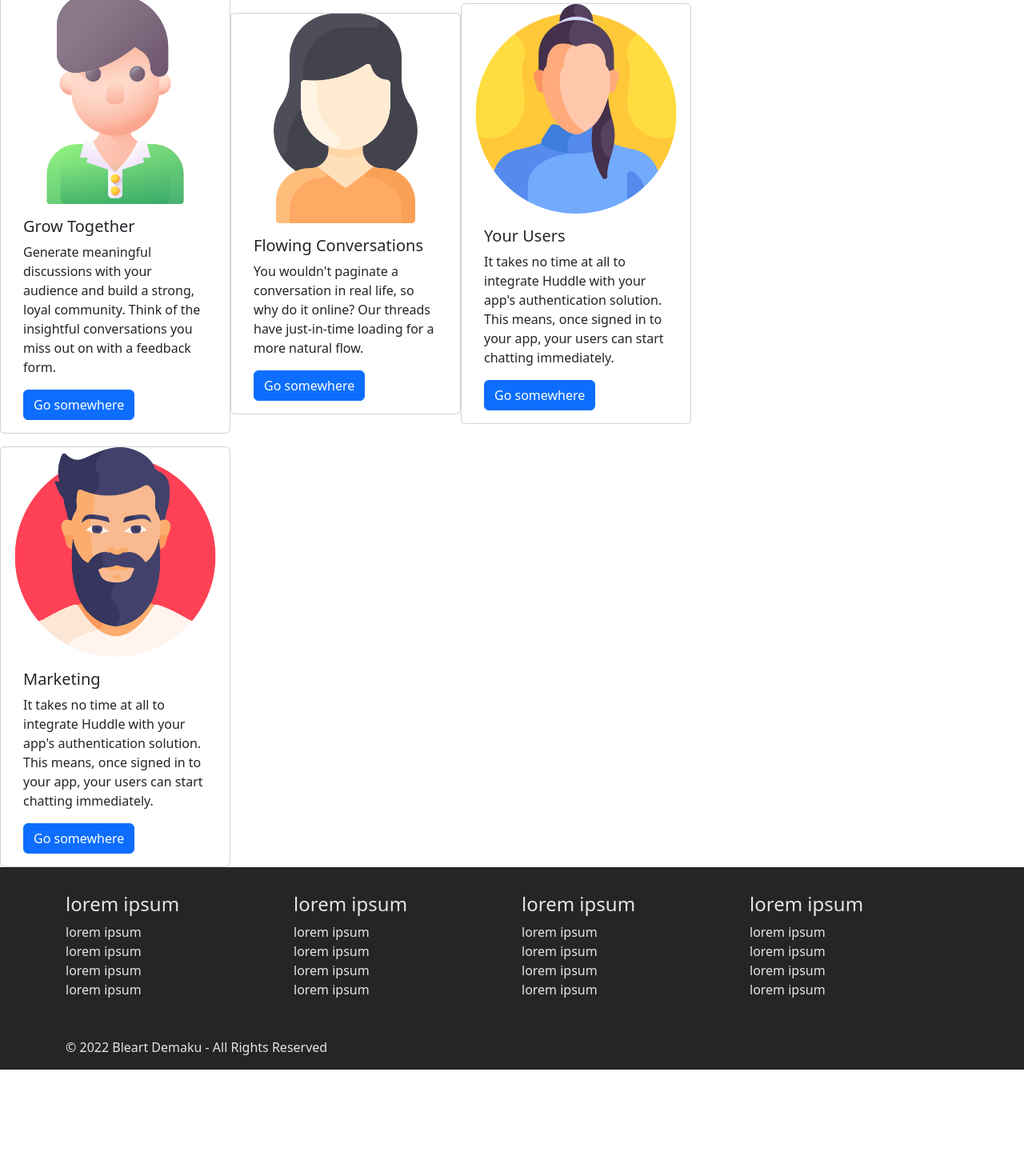
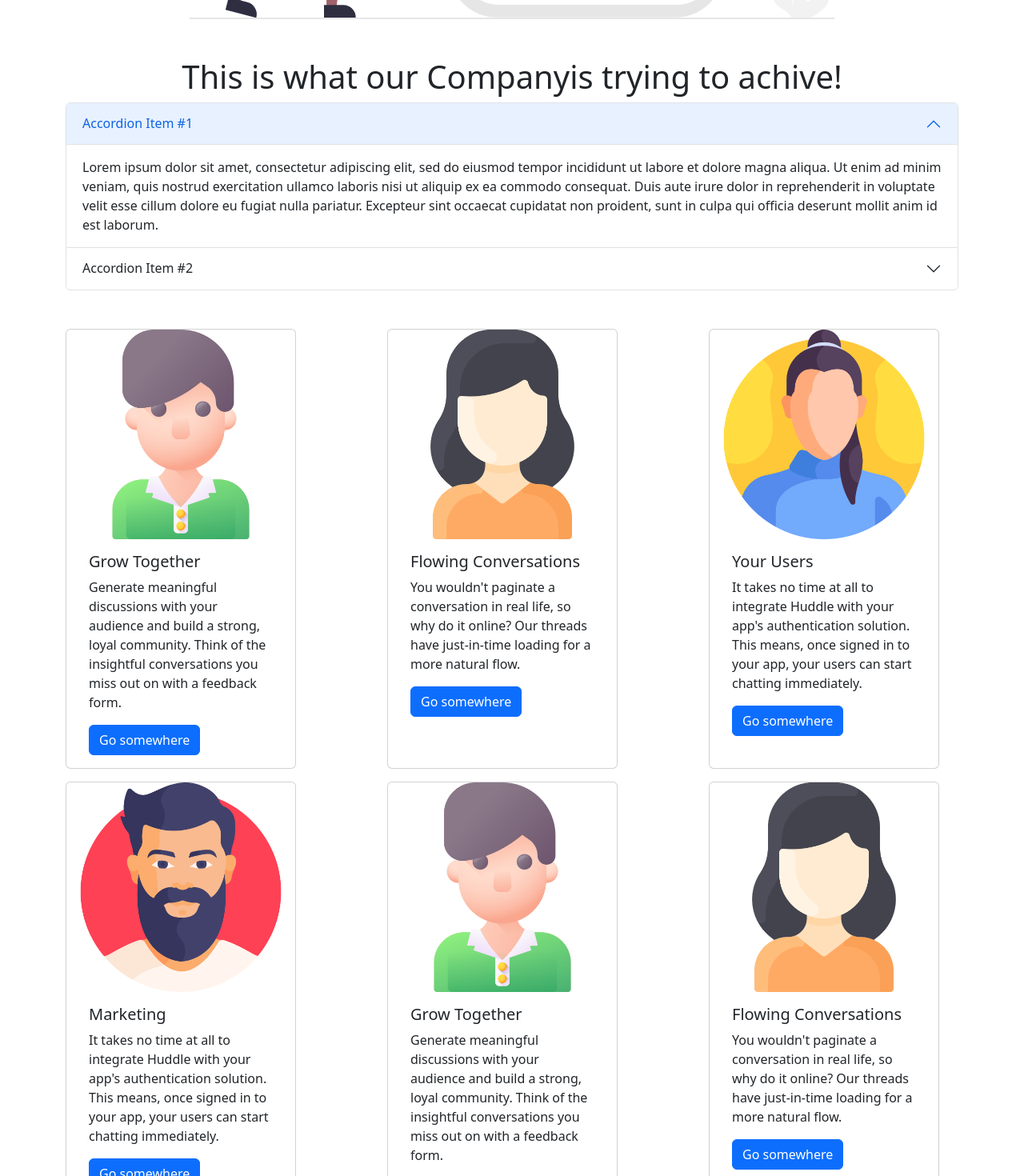
Before and after one commit to bleartdemaku/myproject, a React (Create React App) app: page /home in a window 1280 px wide. Shown: the part 780-2250 px from the top of the page at 80% size. Before the commit the page ends 1864 px from the top, so only its background shows below. Built offline with nearby package versions, Linux system fonts and the light colour scheme.

Commit message:
fixed card positions

```diff
--- a/src/App.js
+++ b/src/App.js
@@ -1,5 +1,4 @@
 import { Routes, Route } from "react-router-dom";
-import NavbarBootstrap from "./components/Navbar/NavbarBootstrap";
 import Login from "./pages/Login/Login";
 import Home from "../src/pages/Home/Home";
 import Services from "../src/pages/Services/Services";
@@ -8,12 +7,10 @@ import Contact from "../src/pages/Contact/Contact";
 import About from "../src/pages/About/About";
 import NoPage from "../src/pages/NoPage/NoPage";
 import "bootstrap/dist/css/bootstrap.min.css";
-import Footer from "./components/Footer/Footer";
 
 function App() {
   return (
     <>
-      <NavbarBootstrap />
       <Routes>
         <Route path="/" element={<Login />} />
         <Route path="/home" element={<Home />} />
@@ -23,7 +20,6 @@ function App() {
         <Route path="/about" element={<About />} />
         <Route path="*" element={<NoPage />} />
       </Routes>
-      <Footer/>
     </>
   );
 }
--- /dev/null
+++ b/src/components/Accordion/AccordionBootstrap.jsx
@@ -0,0 +1,35 @@
+import Accordion from 'react-bootstrap/Accordion';
+
+
+function AccordionBootstrap() {
+  return (
+    <Accordion defaultActiveKey="0">
+      <Accordion.Item eventKey="0">
+        <Accordion.Header>Accordion Item #1</Accordion.Header>
+        <Accordion.Body>
+          Lorem ipsum dolor sit amet, consectetur adipiscing elit, sed do
+          eiusmod tempor incididunt ut labore et dolore magna aliqua. Ut enim ad
+          minim veniam, quis nostrud exercitation ullamco laboris nisi ut
+          aliquip ex ea commodo consequat. Duis aute irure dolor in
+          reprehenderit in voluptate velit esse cillum dolore eu fugiat nulla
+          pariatur. Excepteur sint occaecat cupidatat non proident, sunt in
+          culpa qui officia deserunt mollit anim id est laborum.
+        </Accordion.Body>
+      </Accordion.Item>
+      <Accordion.Item eventKey="1">
+        <Accordion.Header>Accordion Item #2</Accordion.Header>
+        <Accordion.Body>
+          Lorem ipsum dolor sit amet, consectetur adipiscing elit, sed do
+          eiusmod tempor incididunt ut labore et dolore magna aliqua. Ut enim ad
+          minim veniam, quis nostrud exercitation ullamco laboris nisi ut
+          aliquip ex ea commodo consequat. Duis aute irure dolor in
+          reprehenderit in voluptate velit esse cillum dolore eu fugiat nulla
+          pariatur. Excepteur sint occaecat cupidatat non proident, sunt in
+          culpa qui officia deserunt mollit anim id est laborum.
+        </Accordion.Body>
+      </Accordion.Item>
+    </Accordion>
+  );
+}
+
+export default AccordionBootstrap;
--- a/src/components/Card/CardBootstrap.jsx
+++ b/src/components/Card/CardBootstrap.jsx
@@ -4,7 +4,7 @@ import "./CardBootstrap.scss";
 
 function CardBootstrap({ item: { id, title, body, image } }) {
   return (
-    <Card className="mt-3" style={{ width: "18rem" }}>
+    <Card className="card mb-3" style={{ width: "18rem", height: "550px" }}>
       <Card.Img variant="top" src={`./images/${image}`} alt="loading..." />
       <Card.Body>
         <Card.Title>{title}</Card.Title>
--- a/src/components/Card/CardBootstrap.scss
+++ b/src/components/Card/CardBootstrap.scss
@@ -1 +1,6 @@
-@import '../../theme/_colors.scss';
+@import "../../theme/_colors.scss";
+
+.button {
+    background-color: aqua;
+
+}
--- a/src/content/cardContent.jsx
+++ b/src/content/cardContent.jsx
@@ -23,6 +23,30 @@ const cardContent = [
     body: "It takes no time at all to integrate Huddle with your app's authentication solution. This means, once signed in to your app, your users can start chatting immediately.",
     image: "man.png",
   },
+  {
+    id: 5,
+    title: "Grow Together",
+    body: "Generate meaningful discussions with your audience and build a strong, loyal community. Think of the insightful conversations you miss out on with a feedback form.",
+    image: "boy.png",
+  },
+  {
+    id: 6,
+    title: "Flowing Conversations",
+    body: "You wouldn't paginate a conversation in real life, so why do it online? Our threads have just-in-time loading for a more natural flow.",
+    image: "woman.png",
+  },
+  {
+    id: 7,
+    title: "Your Users",
+    body: "It takes no time at all to integrate Huddle with your app's authentication solution. This means, once signed in to your app, your users can start chatting immediately.",
+    image: "woman2.png",
+  },
+  {
+    id: 8,
+    title: "Marketing",
+    body: "It takes no time at all to integrate Huddle with your app's authentication solution. This means, once signed in to your app, your users can start chatting immediately.",
+    image: "man.png",
+  },
 ]
 
 export default cardContent
--- a/src/pages/Home/Home.jsx
+++ b/src/pages/Home/Home.jsx
@@ -3,17 +3,27 @@ import CardBootstrap from "../../components/Card/CardBootstrap";
 import CarouselBootstrap from "../../components/Carousel/CarouselBootstrap";
 import Container from "react-bootstrap/Container";
 import cardContent from "../../content/cardContent";
+import NavbarBootstrap from "../../components/Navbar/NavbarBootstrap";
+import AccordionBootstrap from "../../components/Accordion/AccordionBootstrap";
+import "./Home.scss";
 
 function Home() {
   return (
-    <div>
-      <CarouselBootstrap />
-      <Container className="row">
-        {cardContent.map((item, index) => (
-          <CardBootstrap key={index} item={item} />
-        ))}
+    <>
+      <NavbarBootstrap />
+      <CarouselBootstrap className="carousel" />
+      <Container>
+        <h1 className="text">This is what our Companyis trying to achive!</h1>
+        <AccordionBootstrap />
       </Container>
-    </div>
+      <Container className="wrapper" >
+        <Container className="row d-flex justify-content-between">
+          {cardContent.map((item, index) => (
+            <CardBootstrap key={index} item={item} />
+          ))}
+        </Container>
+      </Container>
+    </>
   );
 }
 
--- a/src/pages/Home/Home.scss
+++ b/src/pages/Home/Home.scss
@@ -0,0 +1,13 @@
+.carousel {
+    margin-top: 3rem;
+    margin-bottom: 3rem;
+}
+
+.text {
+    text-align: center;
+}
+
+.wrapper {
+    margin-top: 3rem;
+    margin-bottom: 3rem;
+}
```
Also changed, not shown: src/content/accordionContent.jsx (added).
